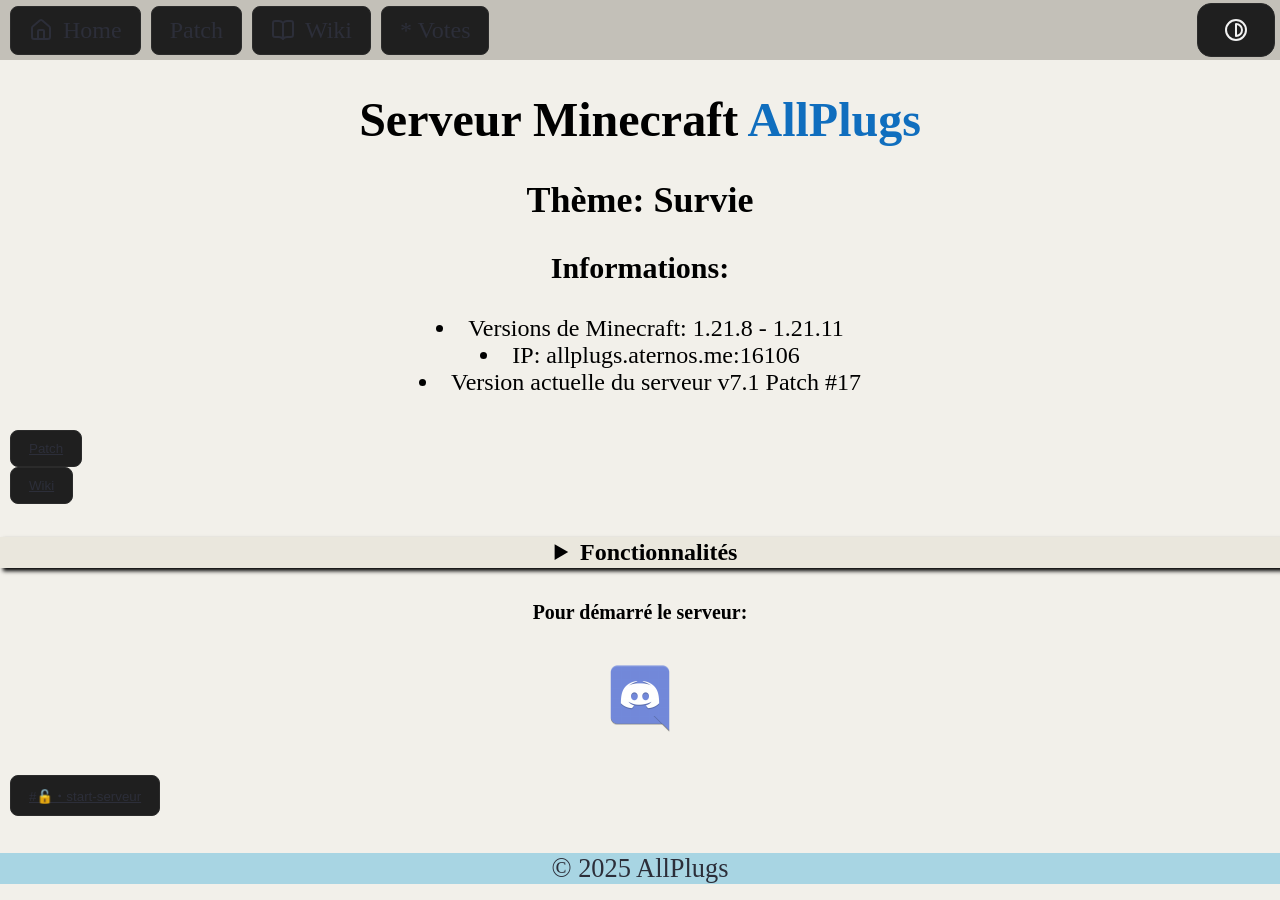
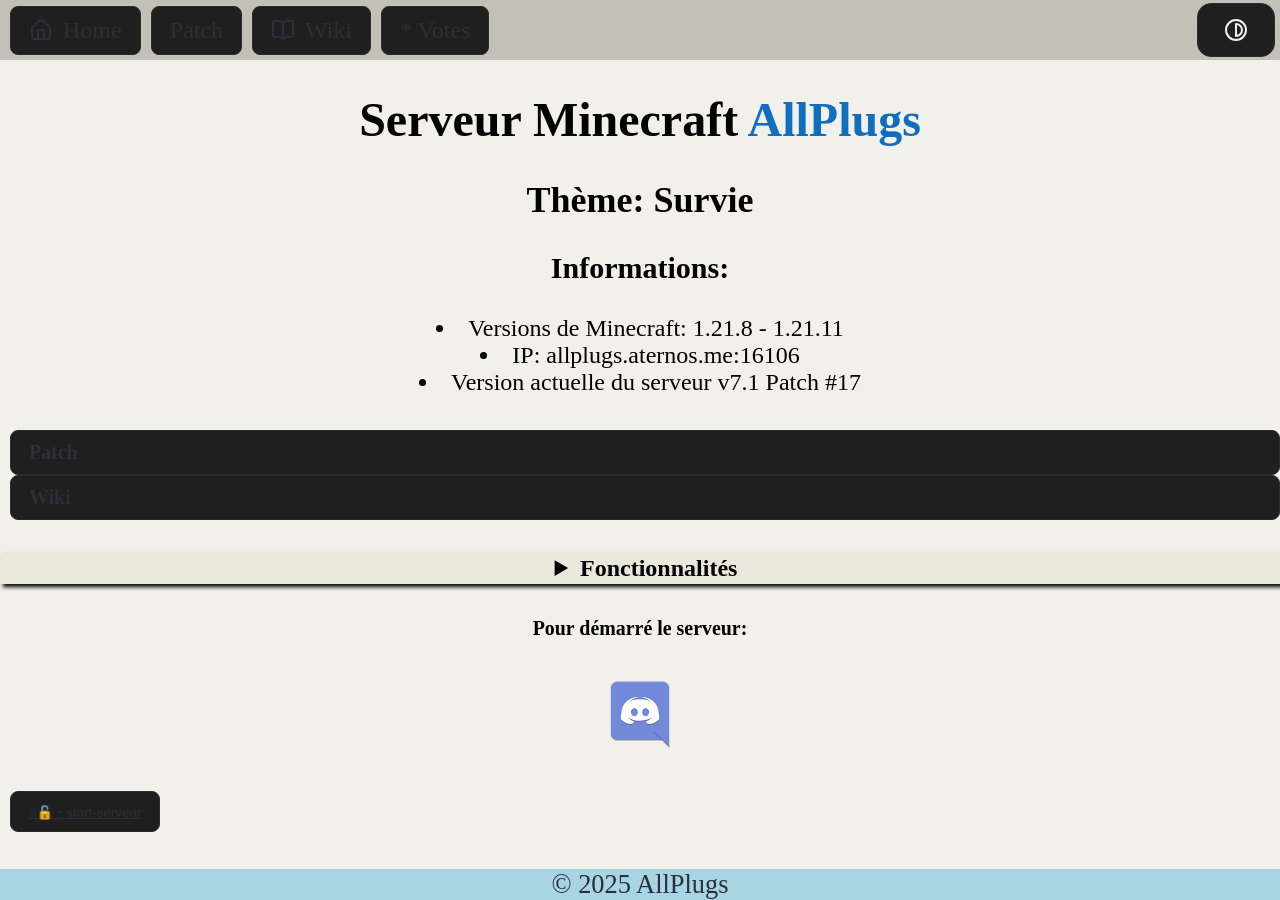
Before and after one commit to Nat688/AllPlugs-Site, a Jekyll site: the page built from index.html, in a window 1280 px wide. Built offline with Jekyll 4.4.1, drawn with Linux system fonts in a browser that asks for light colours.

Commit message:
Update index.html

```diff
--- a/index.html
+++ b/index.html
@@ -54,12 +54,8 @@
 			<li>IP: allplugs.aternos.me:16106</li> <!-- IP du Serv MC -->
 			<li>Version actuelle du serveur v7.1 Patch #17</li> <!-- Version actuel du Serv MC -->
 			<h5>
-				<button class="btn">
-					<a href="patch.html">Patch</a>
-				</button>
-				<button class="btn">
-					<a href="wiki.html">Wiki</a>
-				</button>
+					<a href="patch.html" class="btn">Patch</a>
+					<a href="wiki.html" class="btn">Wiki</a>
 			</h5>
 			<details>
 				<summary><b>Fonctionnalités</b></summary> <!-- Fonctionnalités (déroullant) -->
```
